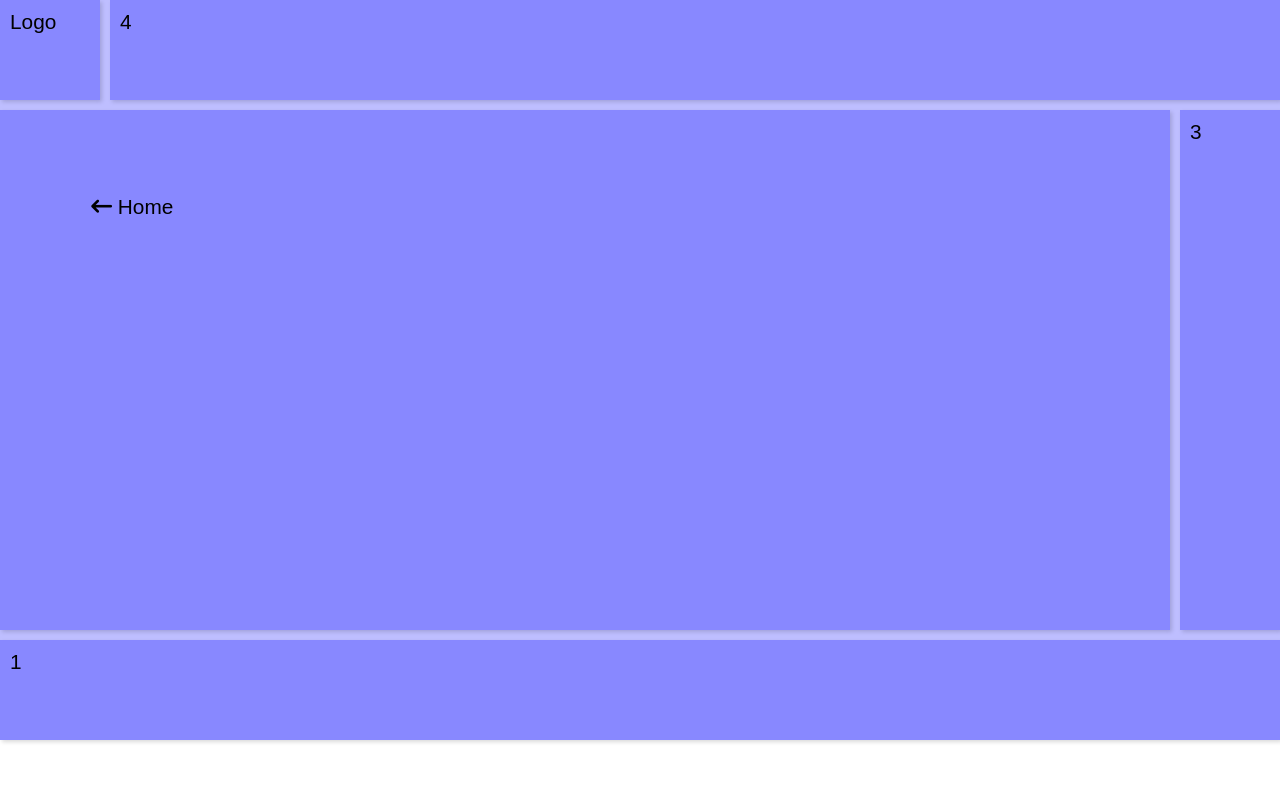
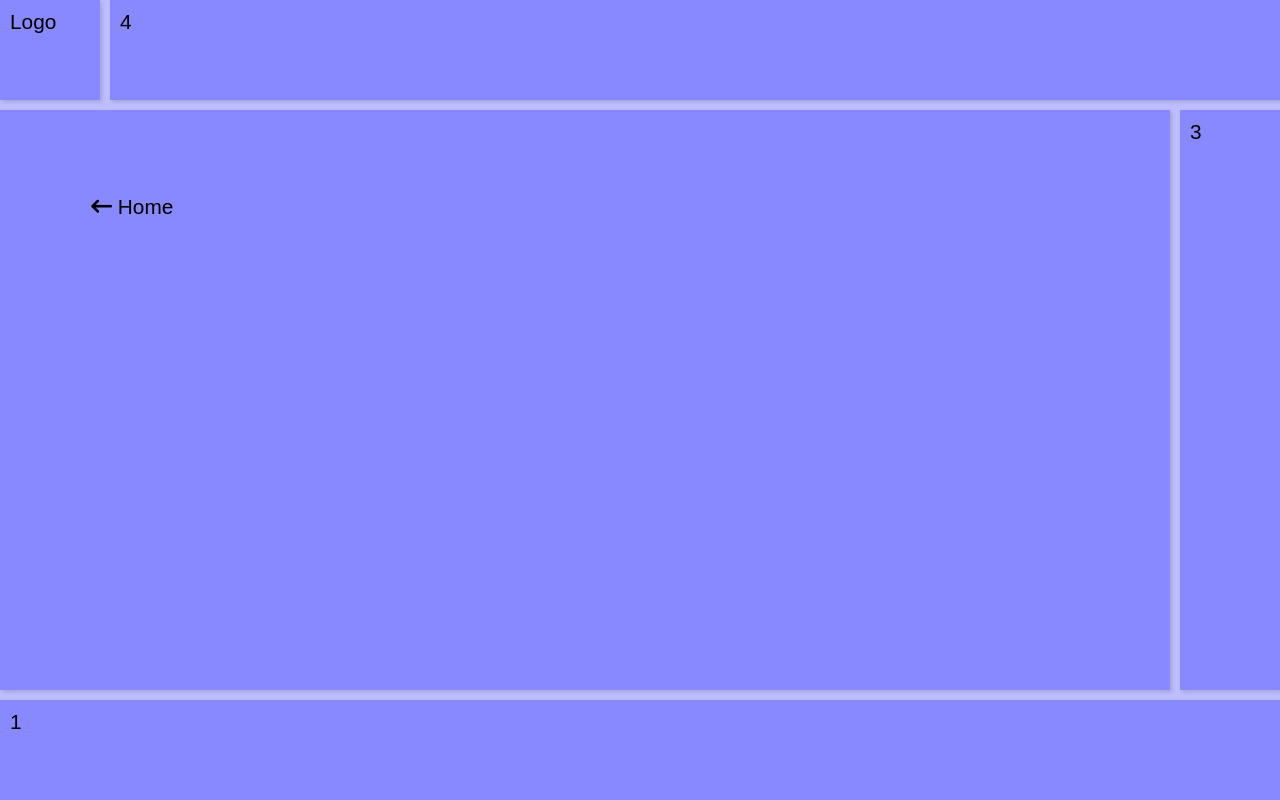
Before and after one commit to Robertwlt03/Gaming, a PHP site: page /grid.html in a window 1280 px wide. Run offline with PHP 8.4, Linux system fonts and the light colour scheme; some libraries are stand-ins or nearby versions.

Commit message:
bugfix grid

```diff
--- a/grid.css
+++ b/grid.css
@@ -15,7 +15,7 @@
                          "footer footer footer";
     gap: 10px;
 
-    height: fit-content;
+    height: 100vh;
     background-color: rgba(136, 136, 255, 0.541);
 }
 
```
